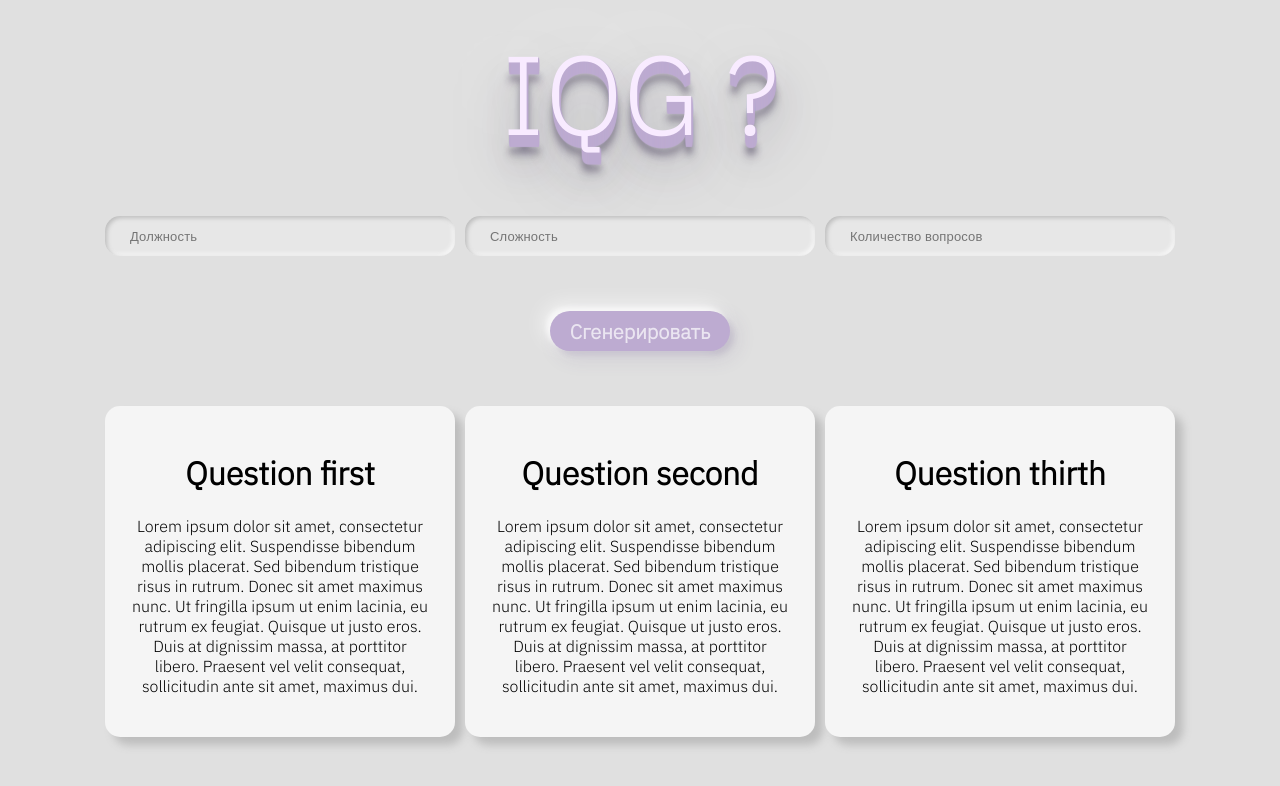
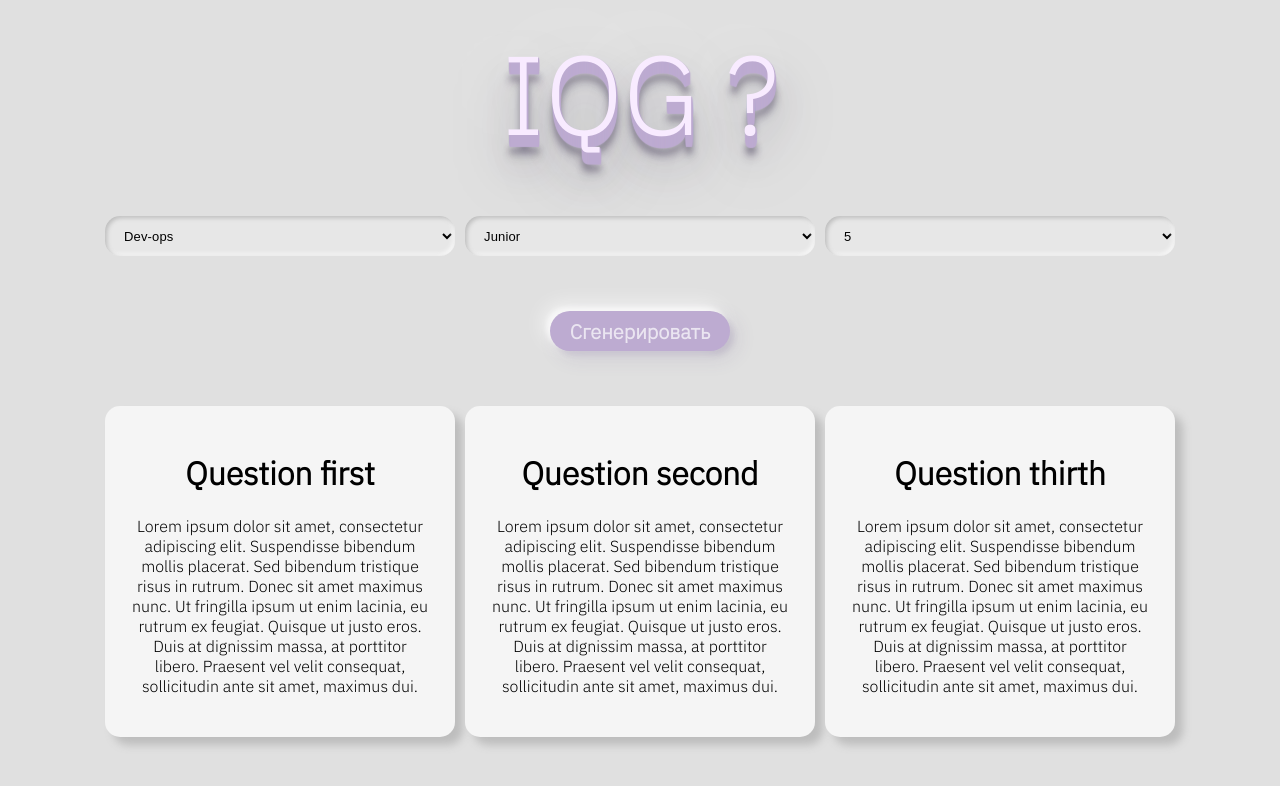
Before and after one commit to ayyansea/IQG, a React (Create React App) app in the folder frontend/: page / in a window 1280 px wide. Shown: the top 786 px of the page. Built offline with nearby package versions, Linux system fonts and the light colour scheme.

Commit message:
промежуточный коммит: эксперементирую с выпадающими списками

```diff
--- a/frontend/src/App.css
+++ b/frontend/src/App.css
@@ -157,7 +157,8 @@ body {
   width: 350px;
   height: 40px;
   margin: 5px 5px;
-  padding-left: 25px;
+  padding-left: 15px;
+  padding-right: 15px;
   font-size: 13px;
   letter-spacing: 0.15px;
   border: none;
--- a/frontend/src/App.js
+++ b/frontend/src/App.js
@@ -11,9 +11,33 @@ function App() {
 
       <div className='mainContainer'>
         <div className='inputs'>
-          <input className='test-input' placeholder='Должность' />
-          <input className='test-input' placeholder='Сложность' />
-          <input className='test-input' placeholder='Количество вопросов' />
+
+          <div class="selectJob">
+            <select className='test-input' id="cars" name="cars">
+              <option value="1" disabled>Должность</option>
+              <option value="2">Dev-ops</option>
+              <option value="3">Frontend</option>
+              <option value="4">Barista</option>
+            </select>
+          </div>
+
+          <div class="selectLevel">
+            <select className='test-input' id="cars" name="cars">
+              <option value="1" disabled>Сложность</option>
+              <option value="2">Junior</option>
+              <option value="3">Middle</option>
+              <option value="4">Senior</option>
+            </select>
+          </div>
+
+          <div class="selectCount">
+            <select className='test-input' id="cars" name="cars">
+              <option value="1" disabled>Количество вопросов</option>
+              <option value="2">5</option>
+              <option value="3">10</option>
+              <option value="4">15</option>
+            </select>
+          </div>
         </div>
 
         <div className='generate'>
```
